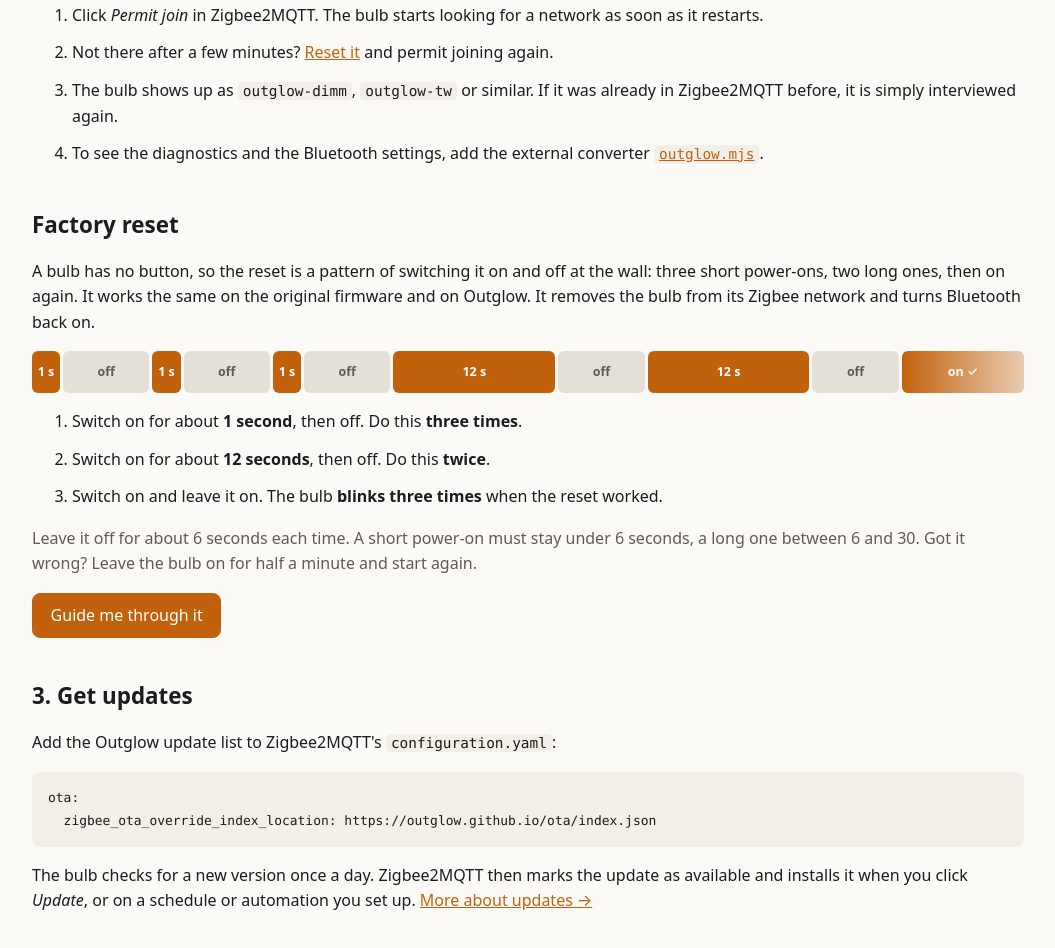
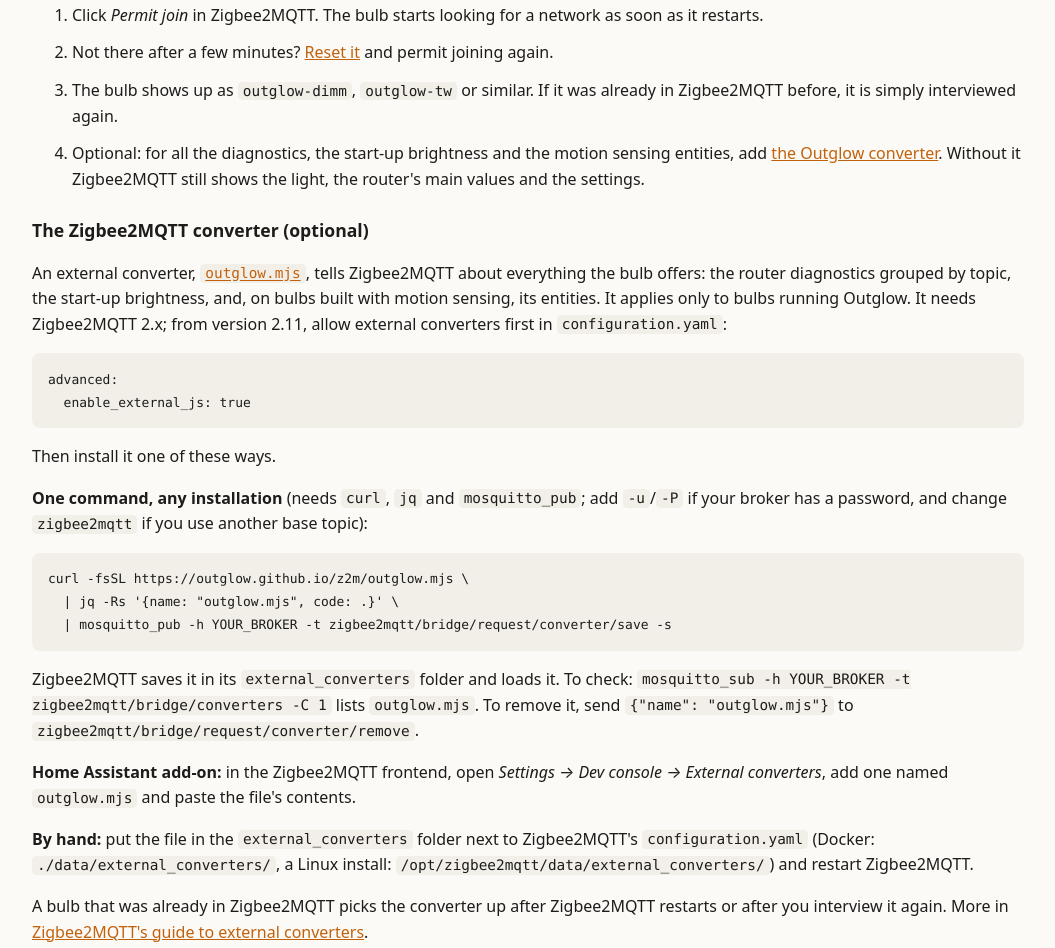
Before and after one commit to outglow/outglow, a website built with Vite: page site/install.html in a window 1280 px wide. Shown: the part 827-1775 px from the top of the page, without its empty margins (112-1167 px from the left). Built offline with nearby package versions, Linux system fonts and the light colour scheme.

Commit message:
site, z2m: installing the converter: one command over Zigbee2MQTT's MQTT API (bridge/request/converter/save), the Home Assistant add-on's editor, or by hand; enable_external_js from 2.11; the file served by the site at z2m/outglow.mjs

```diff
--- a/site/install.html
+++ b/site/install.html
@@ -53,9 +53,37 @@
     <li>Not there after a few minutes? <a href="#reset">Reset it</a> and permit joining again.</li>
     <li>The bulb shows up as <code>outglow-dimm</code>, <code>outglow-tw</code> or similar. If it was already
       in Zigbee2MQTT before, it is simply interviewed again.</li>
-    <li>To see the diagnostics and the Bluetooth settings, add the external converter
-      <a href="https://github.com/outglow/outglow/blob/main/z2m/outglow.mjs"><code>outglow.mjs</code></a>.</li>
+    <li>Optional: for all the diagnostics, the start-up brightness and the motion sensing entities, add
+      <a href="#converter">the Outglow converter</a>. Without it Zigbee2MQTT still shows the light, the router's
+      main values and the settings.</li>
   </ol>
+
+  <h3 id="converter">The Zigbee2MQTT converter (optional)</h3>
+  <p>An external converter, <a href="z2m/outglow.mjs"><code>outglow.mjs</code></a>, tells Zigbee2MQTT about everything
+    the bulb offers: the router diagnostics grouped by topic, the start-up brightness, and, on bulbs built with motion
+    sensing, its entities. It applies only to bulbs running Outglow. It needs Zigbee2MQTT 2.x; from version 2.11,
+    allow external converters first in <code>configuration.yaml</code>:</p>
+<pre><code>advanced:
+  enable_external_js: true</code></pre>
+  <p>Then install it one of these ways.</p>
+  <p><strong>One command, any installation</strong> (needs <code>curl</code>, <code>jq</code> and
+    <code>mosquitto_pub</code>; add <code>-u</code>/<code>-P</code> if your broker has a password, and change
+    <code>zigbee2mqtt</code> if you use another base topic):</p>
+<pre><code>curl -fsSL https://outglow.github.io/z2m/outglow.mjs \
+  | jq -Rs '{name: "outglow.mjs", code: .}' \
+  | mosquitto_pub -h YOUR_BROKER -t zigbee2mqtt/bridge/request/converter/save -s</code></pre>
+  <p>Zigbee2MQTT saves it in its <code>external_converters</code> folder and loads it. To check:
+    <code>mosquitto_sub -h YOUR_BROKER -t zigbee2mqtt/bridge/converters -C 1</code> lists
+    <code>outglow.mjs</code>. To remove it, send <code>{"name": "outglow.mjs"}</code> to
+    <code>zigbee2mqtt/bridge/request/converter/remove</code>.</p>
+  <p><strong>Home Assistant add-on:</strong> in the Zigbee2MQTT frontend, open <em>Settings → Dev console → External
+    converters</em>, add one named <code>outglow.mjs</code> and paste the file's contents.</p>
+  <p><strong>By hand:</strong> put the file in the <code>external_converters</code> folder next to Zigbee2MQTT's
+    <code>configuration.yaml</code> (Docker: <code>./data/external_converters/</code>, a Linux install:
+    <code>/opt/zigbee2mqtt/data/external_converters/</code>) and restart Zigbee2MQTT.</p>
+  <p>A bulb that was already in Zigbee2MQTT picks the converter up after Zigbee2MQTT restarts or after you interview it
+    again. More in <a href="https://www.zigbee2mqtt.io/advanced/more/external_converters.html">Zigbee2MQTT's guide to
+    external converters</a>.</p>
 
   <h2 id="reset">Factory reset</h2>
   <p>A bulb has no button, so the reset is a pattern of switching it on and off at the wall: three short power-ons,
--- a/site/package.json
+++ b/site/package.json
@@ -6,7 +6,7 @@
   "license": "GPL-3.0-or-later",
   "scripts": {
     "dev": "vite",
-    "build": "tsc --noEmit && vite build && mkdir -p dist/ota && cp ../ota/index.json dist/ota/index.json",
+    "build": "tsc --noEmit && vite build && mkdir -p dist/ota && cp ../ota/index.json dist/ota/index.json && mkdir -p dist/z2m && cp ../z2m/outglow.mjs dist/z2m/outglow.mjs",
     "preview": "vite preview",
     "test": "vitest run",
     "boards": "cd .. && cargo xtask boards"
```
Also changed, not shown: z2m/README.md (added).
